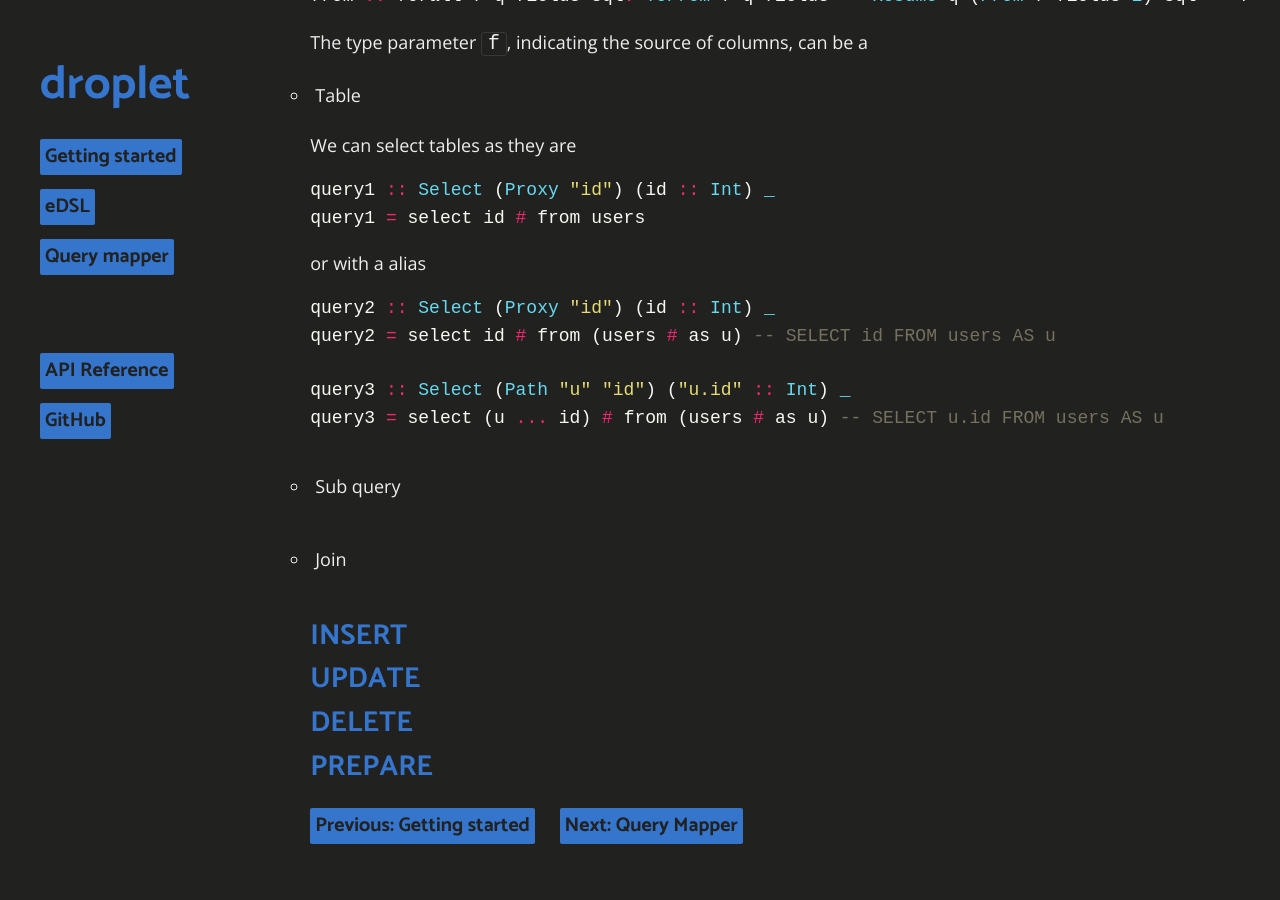
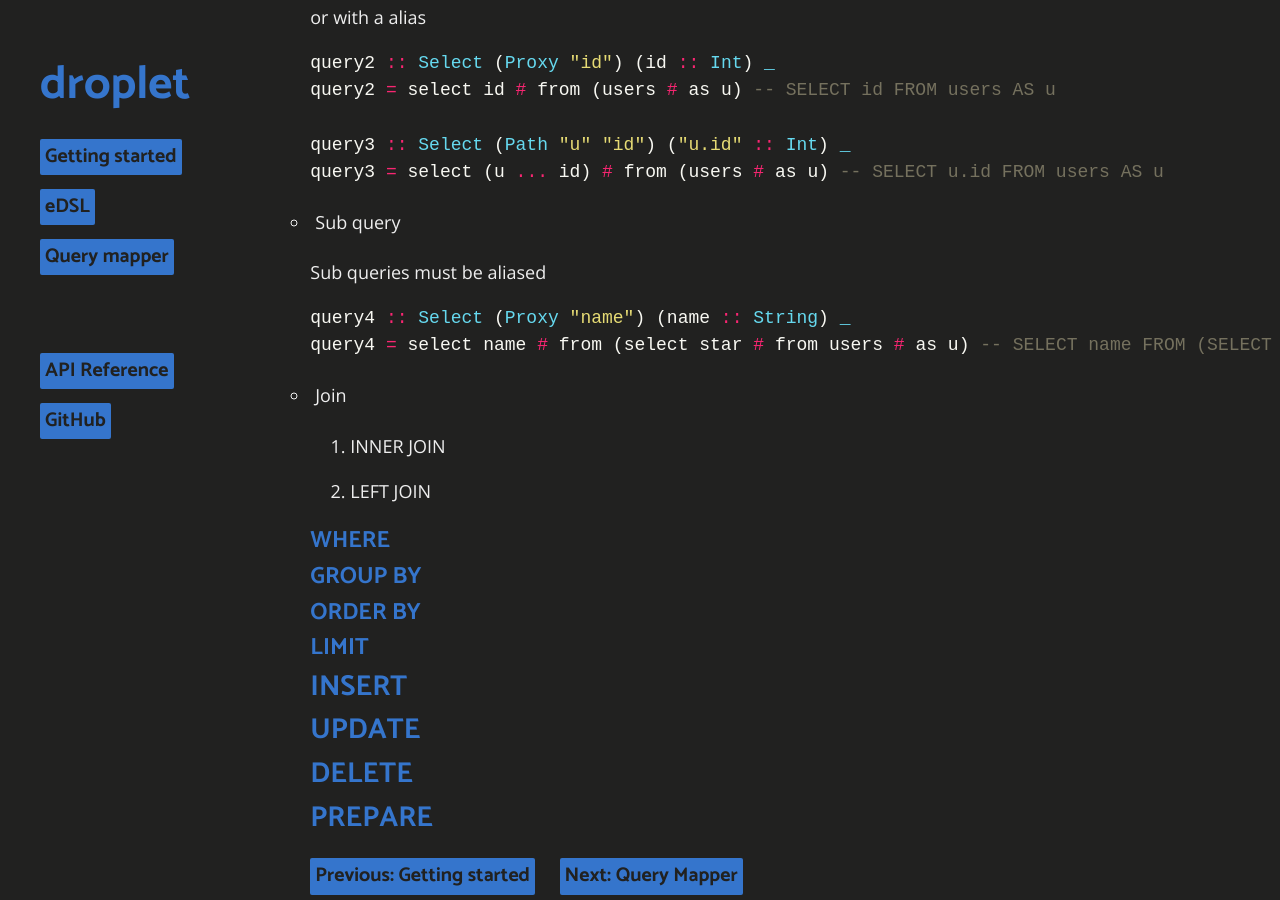
Before and after one commit to easafe/purescript-droplet, a Jekyll site: the page built from docs/edsl.md, in a window 1280 px wide and 900 px high, scrolled down 3688 px. Built offline with Jekyll 4.4.1, drawn with Linux system fonts in a browser that asks for light colours; some of the changed text lies outside the part shown.

Commit message:
FROM sources in docs

````diff
--- a/docs/edsl.md
+++ b/docs/edsl.md
@@ -80,16 +80,7 @@ The eDSL is designed to be composable, and resemble SQL syntax as much as possib
 -- from :: forall f q fields sql. ToFrom f q fields => Resume q (From f fields E) sql => f -> q -> sql
 -- wher :: forall c q sql. ToWhere c q => Resume q (Where c E) sql => c -> q -> sql
 
-exampleQuery :: Select (Proxy "name")
-  ( name :: String
-  )
-  (From
-     (Table "users"
-        Users
-     )
-     Users
-     (Where (Op (Proxy "id") Int) E)
-  )
+exampleQuery :: Select (Proxy "name") (name :: String) (From (Table "users" Users) Users (Where (Op (Proxy "id") Int) E))
 exampleQuery = select name # from users # wher (id .=. 9)
 ```
 
@@ -175,8 +166,26 @@ query3 = select (u ... id) # from (users # as u) -- SELECT u.id FROM users AS u
 
 * Sub query
 
+Sub queries must be aliased
+
+```haskell
+query4 :: Select (Proxy "name") (name :: String) _
+query4 = select name # from (select star # from users # as u) -- SELECT name FROM (SELECT * FROM users) AS u
+```
+
 * Join
 
+1. INNER JOIN
+
+2. LEFT JOIN
+
+### WHERE
+
+### GROUP BY
+
+### ORDER BY
+
+### LIMIT
 
 ## INSERT
 
````
